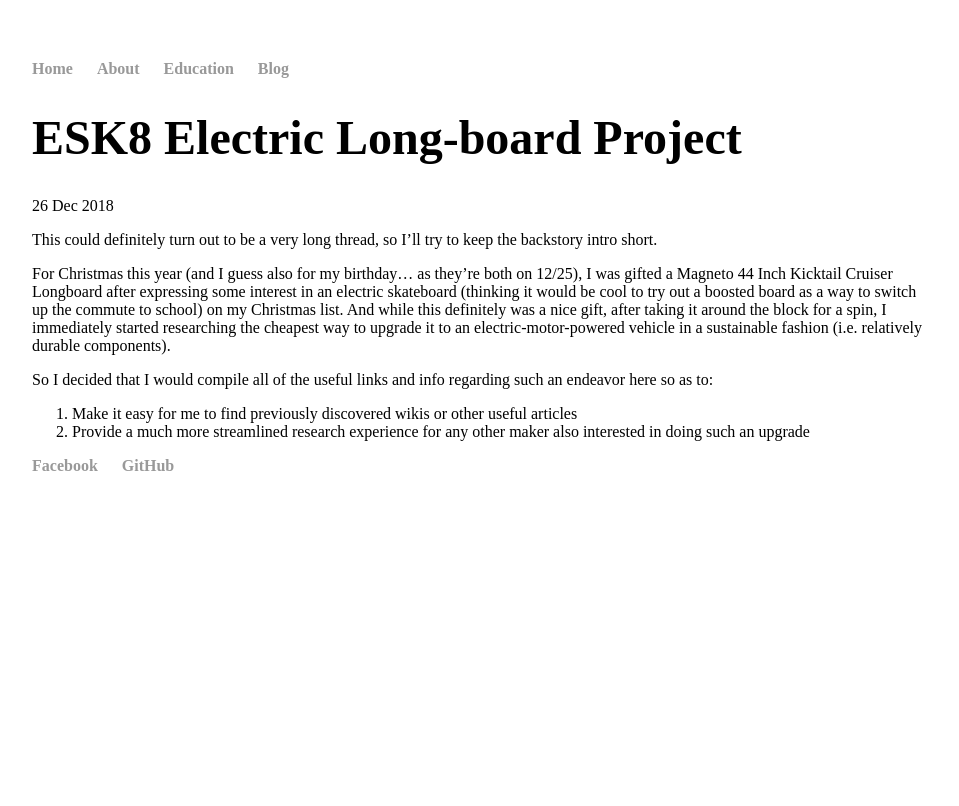
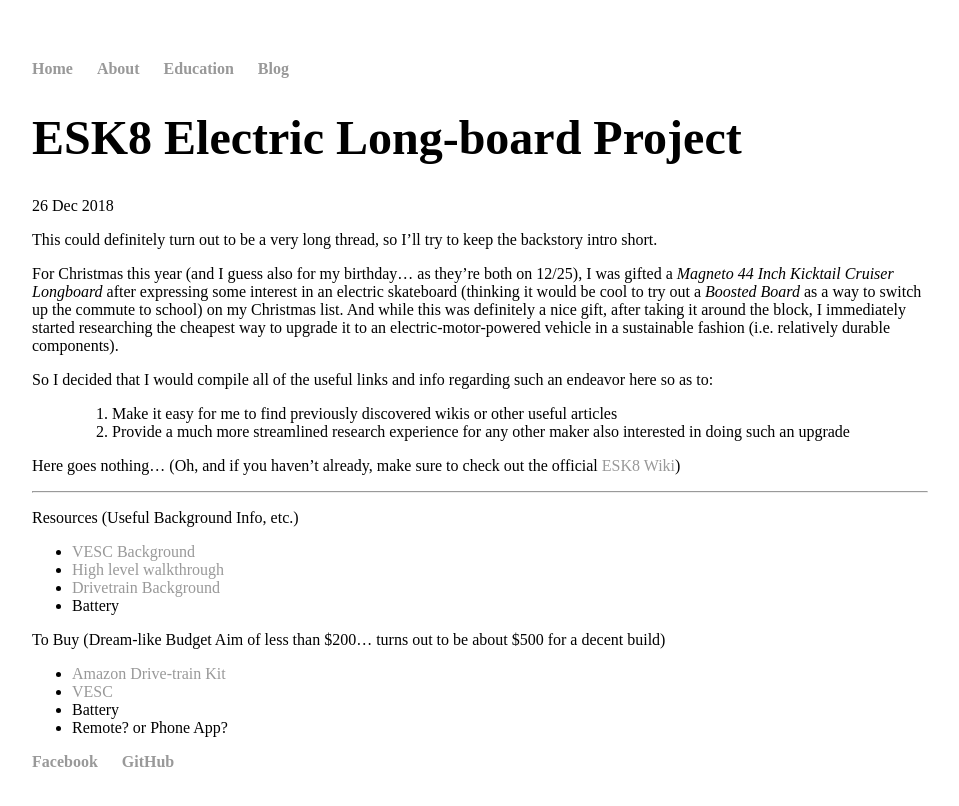
Before and after one commit to nicholaschiang/nicholaschiang.github.io, a Jekyll site: the page built from _posts/2018-12-26-esk8-longboard.md, in a window 1280 px wide. Shown: the top 806 px of the page, without its empty margins (160-1119 px from the left). Built offline with Jekyll 4.4.1, drawn with Linux system fonts in a browser that asks for light colours.

Commit message:
Add formatting for ESK8 blog post

```diff
--- a/_posts/2018-12-26-esk8-longboard.md
+++ b/_posts/2018-12-26-esk8-longboard.md
@@ -6,8 +6,24 @@
 
 This could definitely turn out to be a very long thread, so I'll try to keep the backstory intro short.
 
-For Christmas this year (and I guess also for my birthday... as they're both on 12/25), I was gifted a Magneto 44 Inch Kicktail Cruiser Longboard after expressing some interest in an electric skateboard (thinking it would be cool to try out a boosted board as a way to switch up the commute to school) on my Christmas list. And while this definitely was a nice gift, after taking it around the block for a spin, I immediately started researching the cheapest way to upgrade it to an electric-motor-powered vehicle in a sustainable fashion (i.e. relatively durable components).
+For Christmas this year (and I guess also for my birthday... as they're both on 12/25), I was gifted a *Magneto 44 Inch Kicktail Cruiser Longboard* after expressing some interest in an electric skateboard (thinking it would be cool to try out a *Boosted Board* as a way to switch up the commute to school) on my Christmas list. And while this was definitely a nice gift, after taking it around the block, I immediately started researching the cheapest way to upgrade it to an electric-motor-powered vehicle in a sustainable fashion (i.e. relatively durable components).
 
 So I decided that I would compile all of the useful links and info regarding such an endeavor here so as to:
-1. Make it easy for me to find previously discovered wikis or other useful articles
-2. Provide a much more streamlined research experience for any other maker also interested in doing such an upgrade
+> 1. Make it easy for me to find previously discovered wikis or other useful articles
+> 2. Provide a much more streamlined research experience for any other maker also interested in doing such an upgrade
+
+Here goes nothing... (Oh, and if you haven't already, make sure to check out the official [ESK8 Wiki](https://www.electric-skateboard.builders))
+
+***
+
+Resources (Useful Background Info, etc.)
+- [VESC Background](https://www.electric-skateboard.builders/t/new-vesc-user-read-this-complete-walktrough-of-the-vesc/2980/2)
+- [High level walkthrough](https://www.electric-skateboard.builders/t/wiki-a-beginner-guide-to-diy-an-esk8/46844)
+- [Drivetrain Background](https://www.electric-skateboard.builders/t/beginners-guide-to-building-your-own-electric-skateboard-drivetrain/53)
+- Battery
+
+To Buy (Dream-like Budget Aim of less than $200... turns out to be about $500 for a decent build)
+- [Amazon Drive-train Kit](https://www.amazon.com/ZXMOTO-Electric-Longboard-Skateboard-Sensorless/dp/B07GCM4J48?imprToken=P5aeICpN5N7XWETazT1XfQ&slotNum=22&SubscriptionId=AKIAISS54SGFYFC42ZIA&tag=mpscooter-20&linkCode=xm2&camp=2025&creative=165953&creativeASIN=B07GCM4J48)
+- [VESC](https://diyelectricskateboard.com/collections/esc-speed-controller/products/torque-esc-bldc-electronic-speed-controller)
+- Battery
+- Remote? or Phone App?
```
